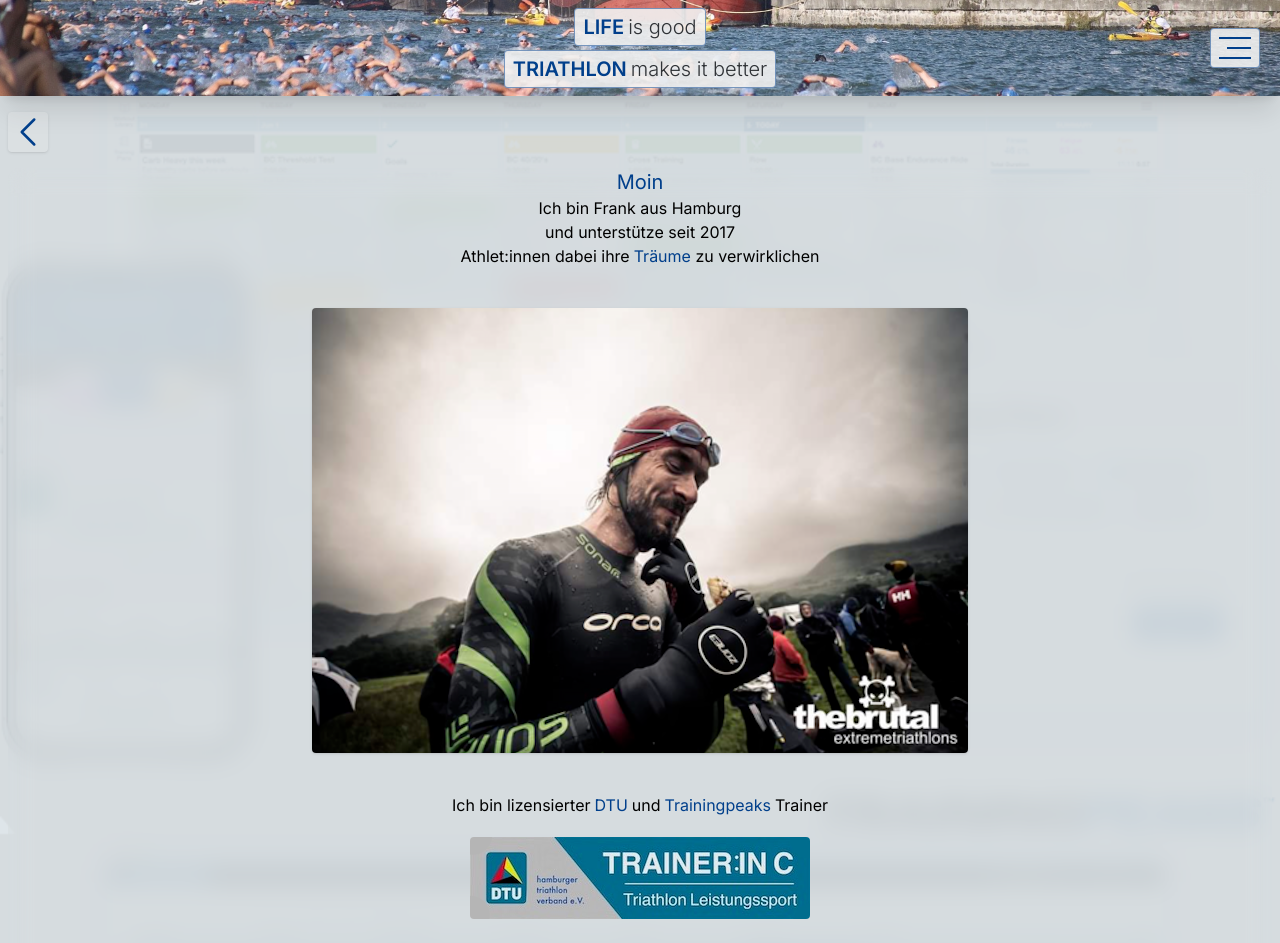
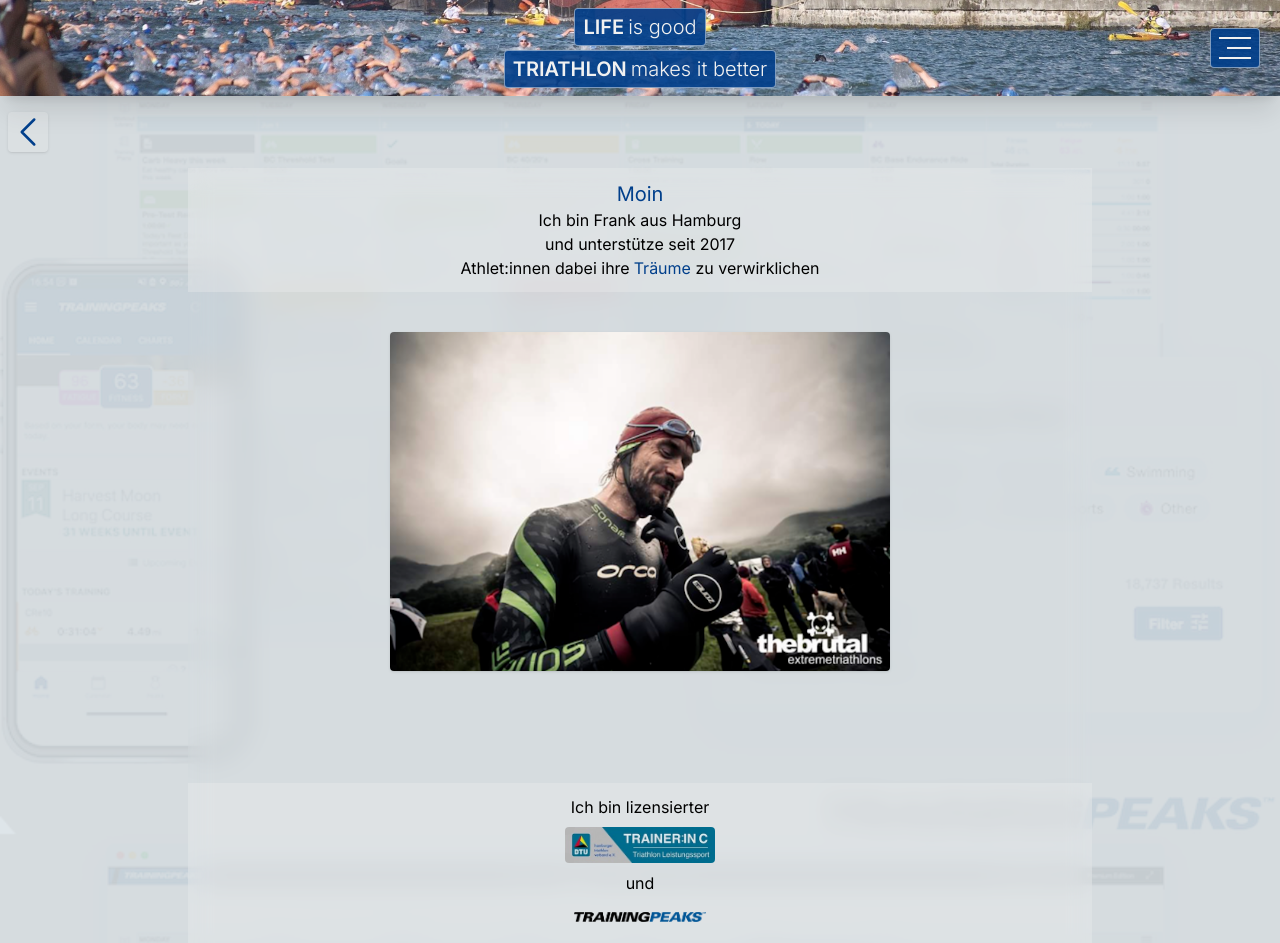
Before and after one commit to FrankSiyli/cna_sec, a Next.js app: page /about in a window 1280 px wide. Shown: the top 943 px of the page. Built offline with nearby package versions, Linux system fonts and the light colour scheme.

Commit message:
menu chage

```diff
--- a/src/app/about/page.js
+++ b/src/app/about/page.js
@@ -2,18 +2,17 @@
 import React from "react";
 import ArrowLeftSvg from "../components/buttons/svgCollection/ArrowLeftSvg";
 import Link from "next/link";
-import Header from "@/app/components/Header/Header";
 import Image from "next/image";
 
 const Page = () => {
   return (
     <div className="flex flex-col items-center justify-between p-2">
-      <Header />
       <Link href="/">
         <ArrowLeftSvg />
       </Link>
       <div className="mt-40 mb-20 text-center">
         <div className="backdrop-blur-md backdropSafari rounded-xl mb-10">
+          <div className="bg-appGrey/30 p-3">
             <h2>
               <span className="text-xl text-appBlue">Moin</span>
             </h2>
@@ -25,45 +24,45 @@ const Page = () => {
               <span className="text-appBlue ml-1">Träume </span>
               zu verwirklichen
             </p>
+          </div>
 
           <Image
-            className="rounded shadow mx-auto m-10 w-auto"
-            width={400}
-            height={400}
+            className="rounded shadow mx-auto m-10"
+            width={500}
+            height={1}
             src="/theBrutal.png"
             alt="brutal triathlon"
           />
 
-          <p>
-            Ich bin lizensierter
-            <span className="text-appBlue mx-1">DTU</span>
-            und
-            <span className="text-appBlue mx-1">Trainingpeaks</span>
-            Trainer
-          </p>
 
-          <div className="">
+            <div className="flex flex-col justify-center items-center my-28 text-center bg-appGrey/30 p-3">
+              <p>Ich bin lizensierter</p>
               <Image
-              className="rounded m-5 mx-auto w-auto"
+              className="m-2 rounded"
               width={150}
               height={1}
               src="/dtu.png"
               alt="dtu"
             />
+              <p>und</p>
               <Image
-              className="rounded  mx-auto w-auto"
-              width={200}
+              className="m-2 rounded"
+              width={150}
               height={1}
               src="/trainingpeaks_logo.png"
               alt="trainingpeaks-logo"
             />
+
+              Trainer
             </div>
                     </div>
 
         <div className="backdrop-blur-md backdropSafari rounded-xl mb-10">
+          <div className="bg-appGrey/30 p-3">
             <p>
               Als Athlet fühle ich mich auf den
-            <span className="text-appBlue ml-1">Ultradistanzen </span> zu Hause
+              <span className="text-appBlue ml-1">Ultradistanzen </span> zu
+              Hause
             </p>
             <p>
               Diese Leidenschaft führte 2022 zu einem
@@ -77,6 +76,7 @@ const Page = () => {
                 DecaUK
               </Link>
             </p>
+          </div>
 
           <Image
             className="rounded shadow mx-auto m-10 w-auto"
@@ -85,15 +85,14 @@ const Page = () => {
             src="/deca.png"
             alt="deca uk"
           />
+          <div className="bg-appGrey/30 p-3">
 
-          <p>
-            <span>10x Langdistanz</span>
-          </p>
+            <p>10x Langdistanz</p>
           <p>
             <span className="mx-1 text-appBlue">38km</span>Swim
             <span className="mx-1 text-appBlue">1800km</span>Bike
             <span className="mx-1 text-appBlue">422km</span>Run
-          </p>
+          </p></div>
 
           <div className="grid grid-cols-1 md:grid-cols-3 m-10 gap-2 mx-auto">
             <Image
@@ -117,7 +116,6 @@ const Page = () => {
               src="/decaRun.png"
               alt="deca uk"
             />
-
           </div>
         </div>
       </div>
--- a/src/app/components/Header/Header.js
+++ b/src/app/components/Header/Header.js
@@ -1,11 +1,12 @@
 "use client";
 import React, { useEffect, useRef, useState, forwardRef } from "react";
 import Menu from "../Menu/Menu";
-import Logo from "../Logo/Logo";
 import ButtonHamburgerMenu from "../buttons/ButtonHamburgerMenu";
+import { useRecoilState } from "recoil";
+import { showMenuState } from "@/app/recoil/atoms/showMenuState";
 
 const Header = () => {
-  const [showMenu, setShowMenu] = useState(false);
+  const [showMenu, setShowMenu] = useRecoilState(showMenuState)
   const menuRef = useRef(null);
 
   useEffect(() => {
@@ -31,9 +32,9 @@ const Header = () => {
     <>
       <div className="headerBackground fixed z-10 top-0 left-0 w-screen h-24 flex justify-center items-center text-center shadow-xl ">
         <div className="text-sm md:text-xl absolute flex flex-col justify-center items-center">
-          <span className="border border-appBlue/50 text-appBlue mb-1 font-semibold flex bg-appGrey/90 rounded py-1 px-2">LIFE <p className=" text-appDark font-light ml-1"> is good</p></span>
+          <span className="border border-appGrey/50 text-appGrey mb-1 font-semibold flex bg-appBlue/90 rounded py-1 px-2">LIFE <p className=" text-appGrey font-light ml-1"> is good</p></span>
 
-          <span className="border border-appBlue/50 text-appBlue font-semibold flex bg-appGrey/90 rounded py-1 px-2">TRIATHLON <p className=" text-appDark font-light ml-1"> makes it better</p></span>
+          <span className="border border-appGrey/50 text-appGrey font-semibold flex bg-appBlue/90 rounded py-1 px-2">TRIATHLON <p className=" text-appGrey font-light ml-1"> makes it better</p></span>
         </div>
 
         <ButtonHamburgerMenu
--- a/src/app/components/Menu/Menu.js
+++ b/src/app/components/Menu/Menu.js
@@ -3,10 +3,13 @@ import React, { forwardRef, useEffect, useState } from "react";
 import menuItemsArray from "./menuItemsArray/menuItemsArray";
 import Link from "next/link";
 import Image from "next/image";
+import { useRecoilState } from "recoil";
+import { showMenuState } from "@/app/recoil/atoms/showMenuState";
 
-const Menu = forwardRef(({ showMenu, handleMenuClick }, ref) => {
+const Menu = forwardRef(({ handleMenuClick }, ref) => {
   const [loaded, setLoaded] = useState(false);
   useEffect(() => setLoaded(true), []);
+  const [showMenu, setShowMenu] = useRecoilState(showMenuState);
 
   return (
     <div
@@ -30,23 +33,21 @@ const Menu = forwardRef(({ showMenu, handleMenuClick }, ref) => {
             src="/triathlon_2.png"
             alt="triathlon"
           />
-
           <div className="fixed left-0 w-full">
             <span className="flex flex-col w-full">
               {menuItemsArray.map((menuItem, menuItemIndex) => (
                 <Link
+                  onClick={() => setShowMenu(false)}
                   href={menuItem.link}
                   key={menuItemIndex}
-                  className="flex justify-between items-center rounded m-1  text-appBlue border border-appBlue/50 cursor-pointer shadow-xl"
+                  className="flex justify-between items-center rounded m-1 bg-appBlue  text-appGrey border border-appGrey/50 cursor-pointer shadow-xl"
                 >
-                  <p className="m-2 text-xl">{menuItem.title}</p>
-
+                  <p className="m-2 ">{menuItem.title}</p>
                   <ArrowRightSvg />
                 </Link>
               ))}
             </span>
           </div>
-
           <Image
             className="fixed bottom-0 left-0 opacity-50 w-full h-auto"
             width={400}
@@ -54,8 +55,6 @@ const Menu = forwardRef(({ showMenu, handleMenuClick }, ref) => {
             src="/triathlon_3.png"
             alt="triathlon"
           />
-
-
         </div>
       ) : null}
     </div>
--- a/src/app/components/Menu/menuItemsArray/menuItemsArray.js
+++ b/src/app/components/Menu/menuItemsArray/menuItemsArray.js
@@ -2,6 +2,10 @@ const menuItemsArray = [
   {
     title: "About",
     link: "about"
+  },
+  {
+    title: "Pläne",
+    link: "staticPlans"
   },
 
 
--- a/src/app/components/buttons/ButtonHamburgerMenu.js
+++ b/src/app/components/buttons/ButtonHamburgerMenu.js
@@ -4,22 +4,22 @@ const ButtonHamburgerMenu = ({ handleClick, secondProp }) => {
   return (
     <span
       onClick={handleClick}
-      className="fixed right-5 rounded shadow-xl p-2 bg-appGrey/90 border border-appBlue/50 hover:-rotate-12 cursor-pointer transform transition-transform duration-300"
+      className="fixed right-5 rounded shadow-xl p-2 bg-appBlue/90 border border-appGrey/50 cursor-pointer transform transition-transform duration-300"
     >
       <div
-        className={`w-8 border border-appBlue transform transition-all duration-1000 ${
+        className={`w-8 border border-appGrey transform transition-all duration-1000 ${
           secondProp ? "rotate-45 translate-y-2.5 opacity-0" : ""
         }`}
       ></div>
 
       <div
-        className={`w-6 my-2 ml-2 border border-appBlue transform transition-all duration-700 ${
+        className={`w-6 my-2 ml-2 border border-appGrey transform transition-all duration-700 ${
           secondProp ? "rotate-45 w-40" : ""
         }`}
       ></div>
 
       <div
-        className={`w-8 border border-appBlue transform transition-all duration-1000 ${
+        className={`w-8 border border-appGrey transform transition-all duration-1000 ${
           secondProp ? "-rotate-45 -translate-y-2.5 opacity-0" : ""
         }`}
       ></div>
--- a/src/app/datenschutz/page.js
+++ b/src/app/datenschutz/page.js
@@ -2,12 +2,10 @@
 import React from "react";
 import ArrowLeftSvg from "../components/buttons/svgCollection/ArrowLeftSvg";
 import Link from "next/link";
-import Header from "@/app/components/Header/Header";
 
 const Page = () => {
   return (
     <div className="flex min-h-screen w-full flex-col items-center">
-    <Header/>
       <Link href="/">
         <ArrowLeftSvg />
       </Link>
--- a/src/app/impressum/page.js
+++ b/src/app/impressum/page.js
@@ -2,12 +2,10 @@
 import React from "react";
 import ArrowLeftSvg from "../components/buttons/svgCollection/ArrowLeftSvg";
 import Link from "next/link";
-import Header from "@/app/components/Header/Header";
 
 const Page = () => {
   return (
     <div className="flex min-h-screen w-full flex-col items-center">
-    <Header/>
       <Link href="/">
         <ArrowLeftSvg />
       </Link>
--- a/src/app/layout.js
+++ b/src/app/layout.js
@@ -3,6 +3,7 @@ import "./globals.css";
 import RecoilRootWrapper from "./RecoilRootWrapper";
 import { GoogleAnalytics } from "@next/third-parties/google";
 import Footer from "./components/Footer/Footer";
+import Header from "./components/Header/Header";
 
 const inter = Inter({
   subsets: ["latin"],
@@ -18,8 +19,8 @@ export default function RootLayout({ children }) {
   return (
     <html  lang="en">
       <body className={`${inter.variable} font-sans bg-[url('/background.png')] bg-contain bg-fixed`}>
-        {" "}
-        <RecoilRootWrapper>{children}</RecoilRootWrapper>
+
+        <RecoilRootWrapper><Header />{children}</RecoilRootWrapper>
         <Footer/>
       </body>
       <GoogleAnalytics gaId="G-5RYG7LTMTJ" />
--- /dev/null
+++ b/src/app/recoil/atoms/showMenuState.js
@@ -0,0 +1,6 @@
+import { atom } from "recoil";
+
+export const showMenuState = atom({
+  key: "showMenuState",
+  default: false,
+});
```
Also changed, not shown: src/app/page.js (+7 -47 lines), src/app/staticPlans/page.js (added, +47 -0 lines), public/badge_1.png (added), public/logo.png (deleted). Lines whose indentation alone changed are shown as unchanged.
